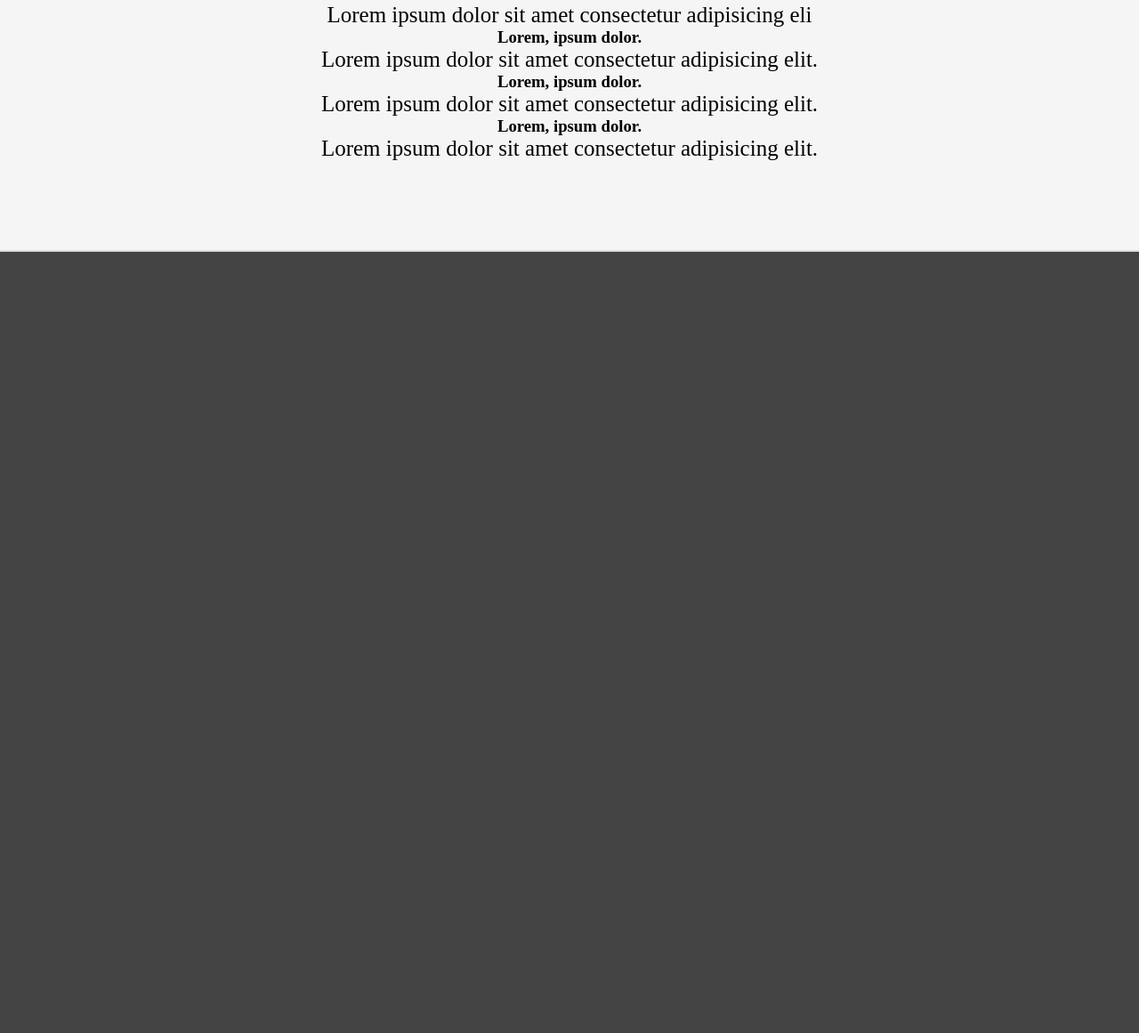
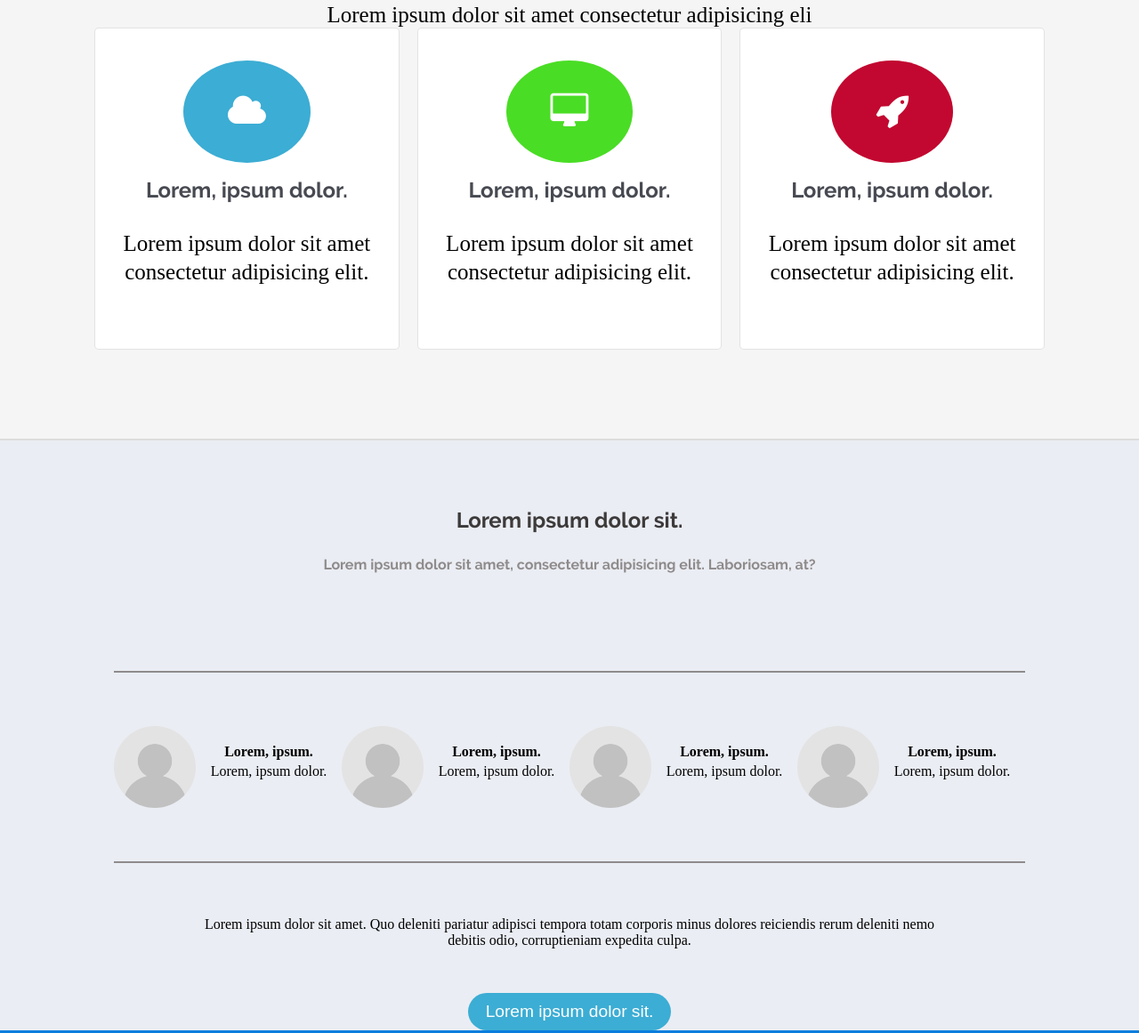
Before and after one commit to mshgold/first-project, a plain HTML site: page index.html in a window 1280 px wide. Shown: the part 932-2093 px from the top of the page at 89% size. Before the commit the page ends 1215 px from the top, so only its background shows below. Drawn offline with Linux system fonts and the light colour scheme.

Commit message:
create-about-contact

```diff
--- a/css/style.css
+++ b/css/style.css
@@ -1,7 +1,12 @@
 
 @import url(font-awesome.min.css);
+@font-face {
+    font-family: "Raleway";
+    src: url(../fonts/Raleway-Bold.ttf) format("ttf");
+    src: url(../fonts/Raleway-Bold.woff) format("woff");
+}
 body{
-background-color: #444;
+    background-color: #eaedf3;
 
 }
 *{
@@ -81,7 +86,7 @@ float: left;
     background-color: #f5f5f5;
     border-bottom: 2px solid rgba(144, 144, 144, .25);
     border-top: 2px solid rgba(144, 144, 144, .25);
-    padding: 100px;
+    padding: 100px 0;
     text-align: center;
 
 }
@@ -93,3 +98,191 @@ float: left;
 .services p{
     font-size: 25px;
 }
+.icon::before{
+    font-family:FontAwesome;
+    font-style: normal;
+}
+.icon-blue{
+color: #fff;
+background-color: #3cadd4;
+}
+.icon-green{
+    color: #fff;
+    background-color: #4add25;}
+ .icon-red{
+        color: #fff;
+        background-color: #c20830;}
+.big{
+    font-size: 40px;
+    padding: 35px 50px;
+}
+.rounded{
+    border-radius: 100%;
+}
+.services-content>*{
+    float: left;
+    }
+.box{
+    background-color: #fff;
+    border: 1px solid rgba(144,144,144,.25);
+    border-radius: 5px;
+    padding: 70px 30px;
+    margin: 0 10px;
+    width: calc(calc(100% / 3) - 82px);
+}
+.services-content:after,
+.services-content:before{
+    content: '';
+    clear: both;
+    display: block;
+}
+.box h3{
+font-family: "Raleway";
+color: #484a52;
+margin: 50px 0px 30px 0;
+font-size: 24px;
+}
+.box p{
+    line-height: 32px;
+}
+.services-content{
+    width: 85%;
+    margin: 0 auto;
+}
+@media  only screen and (max-width:835px){
+.box{
+    width: 100%;
+    padding: 60px 0;
+margin: 10px 0;
+}
+}
+.about{
+    text-align: center;
+
+}
+.about-header{
+    background-color: #eaedf3;
+    /* text-align: center; */
+    padding: 50px 0;
+}
+.about-header h2{
+font-family: "Raleway";
+/* margin-bottom: 20px; */
+color: #3d3a3a;
+line-height: 80px;
+}
+.about-header p{
+    font-family: "Raleway";
+    color:#8f8b8b ;
+}
+.about-content{
+    border-top:2px solid #8f8b8b ;
+    border-bottom:2px solid #8f8b8b;
+    margin: 60px auto;
+    padding-top: 60px;
+    width: 80%;
+}
+.about-content>*{
+    float: left;
+
+}
+.profile{
+     width: 25%;
+    background-color: #eaedf3;
+    margin-bottom: 60px;
+
+}
+.about-content:after,
+.about-content::before{
+    content: '';
+    display: block;
+    clear: both;
+}
+.profile img{
+    border-radius: 50px;
+    float: left;
+}
+.profile h4{
+    margin-top: 20px;
+}
+.profile p{
+    line-height: 25px;
+}
+@media only screen and (max-width:900px) {
+    .profile{
+        width:50%;
+    }
+
+}
+.about-footer{
+   width: 65%;
+   margin: 0 auto;
+}
+.about-footer button{
+    margin-top: 50px;
+}
+.contact{
+    background-color: rgb(8, 125, 221);
+    padding: 100px 0;
+}
+.contact-header{
+    text-align: center;
+    color: #fff;
+}
+.contact-header h3{
+    font-size: 40px;
+    font-family: "Raleway";
+    margin-bottom: 25px;
+}
+.contact-header p{
+    font-size: 25px;
+    font-family: "Raleway";
+    margin-bottom: 25px;
+}
+.txt{
+
+}
+.contact-content{
+    text-align: center;
+}
+input[type="text"],
+input[type="email"]{
+    border-radius: 10px;
+    border: 0;
+    padding: 15px 5px;
+    width: 25%;
+    margin-bottom: 20px;
+}
+textarea{
+    border-radius: 10px;
+    border: 0;
+    padding: 15px 13px;
+    width: 50%;
+    height: 200px;
+}
+.contact-content button{
+    margin-top: 30px;
+
+}
+::placeholder{
+    color: #858585!important;
+    font-family: "Raleway";
+    font-size: 15px;
+}
+.footer{
+    background-color: #383b43;
+    padding: 100px 0;
+}
+.footer li{
+    text-decoration: none;
+    display: inline;
+    margin: 0 5px;
+    color: #858585!important;
+    font-family: "Raleway";
+    font-size: 20px;
+}
+.footer a{
+    color: #858585!important;
+    font-family: "Raleway";
+    font-size: 20px;
+}
--- a/index.html
+++ b/index.html
@@ -36,23 +36,83 @@
               </div>
               <div class="services-content">
                   <div class="box">
-                      <i></i>
+                      <i class=" icon fa-cloud icon-blue big rounded"></i>
                       <h3>Lorem, ipsum dolor.</h3>
                       <p>Lorem ipsum dolor sit amet consectetur adipisicing elit.</p>
                   </div>
                   <div class="box">
-                    <i></i>
+                    <i class="fa-desktop icon icon-green big rounded"></i>
                     <h3>Lorem, ipsum dolor.</h3>
                     <p>Lorem ipsum dolor sit amet consectetur adipisicing elit.</p>
                 </div><div class="box">
-                    <i></i>
+                    <i class="fa-rocket icon icon-red big rounded"></i>
                     <h3>Lorem, ipsum dolor.</h3>
                     <p>Lorem ipsum dolor sit amet consectetur adipisicing elit.</p>
                 </div>
               </div>
            </div>
        </div>
+       <div class="about">
+           <div class="containerr">
+               <div class="about-header">
+                   <h2>Lorem ipsum dolor sit.</h2>
+                   <p>Lorem ipsum dolor sit amet, consectetur adipisicing elit. Laboriosam, at?</p>
+               </div>
+               <div class="about-content">
+                   <div class="profile">
+                       <img src="img/profile_placeholder.gif" alt="">
+                       <h4>Lorem, ipsum.</h4>
+                       <p>Lorem, ipsum dolor.</p>
+                   </div>
+                   <div class="profile">
+                    <img src="img/profile_placeholder.gif" alt="">
+                    <h4>Lorem, ipsum.</h4>
+                    <p>Lorem, ipsum dolor.</p>
+                </div>
+                <div class="profile">
+                    <img src="img/profile_placeholder.gif" alt="">
+                    <h4>Lorem, ipsum.</h4>
+                    <p>Lorem, ipsum dolor.</p>
+                </div>
+                <div class="profile">
+                    <img src="img/profile_placeholder.gif" alt="">
+                    <h4>Lorem, ipsum.</h4>
+                    <p>Lorem, ipsum dolor.</p>
+                </div>
+
+               </div>
+               <div class="about-footer">
+                   <p>Lorem ipsum dolor sit amet. Quo deleniti pariatur adipisci tempora
+                       totam corporis  minus dolores reiciendis rerum deleniti nemo
+                        debitis odio, corruptieniam expedita culpa.</p>
+                        <button class="btn  btn-blue">Lorem ipsum dolor sit.</button>
+               </div>
+           </div>
+       </div>
+       <div class="contact">
+           <div class="contact-header">
+               <h3>Lorem, ipsum dolor.</h3>
+               <p>Lorem ipsum dolor, sit amet consectetur adipisicing elit.</p>
+           </div>
+           <div class="contact-content">
+               <form action="post">
+                   <input type="text" class="txt" placeholder="Name">
+                   <input type="email" class="txt" placeholder="Email">
+                    <textarea  placeholder="Message"></textarea>
+        </form>
+        <button class="btn big btn-dark">Send Messag</button>
+           </div>
+
+       </div>
 </div>
-<div class="footer"></div>
+<div class="footer">
+    <ul class="copyrite">
+        <li>@Untitled. All ritghs reserved.</li>
+        <li>Desing:<a>TEMPLATed</a></li>
+        <li>Images:<a>Unsplash</a></li>
+
+
+    </ul>
+</div>
 </body>
 </html>
```
